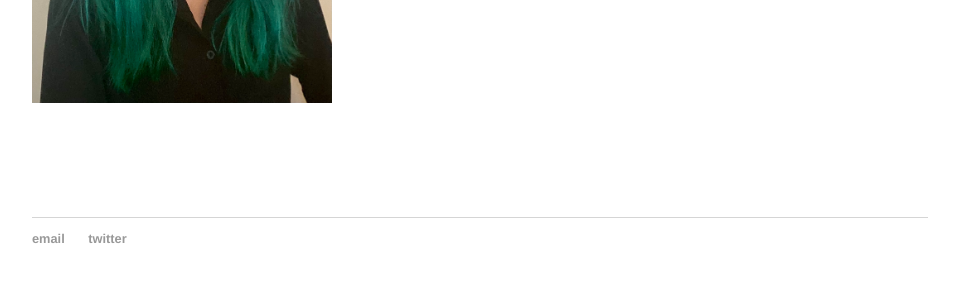
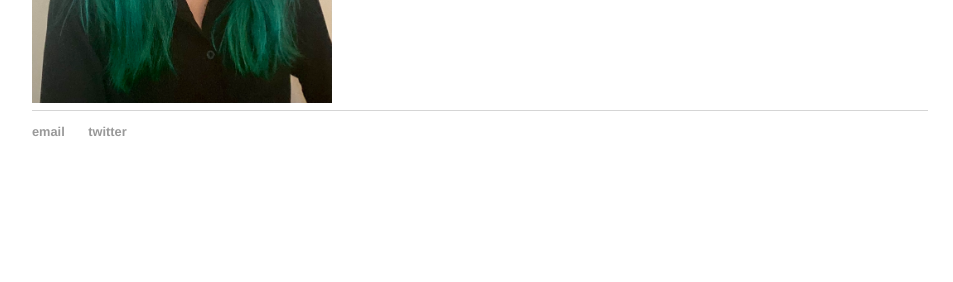
Before and after one commit to rachelylfung/rachelylfung.github.io, a Jekyll site: the page built from index.md, in a window 1280 px wide. Shown: the part 558-840 px from the top of the page, without its empty margins (160-1113 px from the left). Built offline with Jekyll 4.4.1, drawn with Linux system fonts in a browser that asks for light colours.

Commit message:
Update index.md

```diff
--- a/index.md
+++ b/index.md
@@ -19,5 +19,3 @@ My CV is available here.
 <br/><br/>
 <br/><br/>
 <br/><br/>
-<br/><br/>
-<br/><br/>
```
